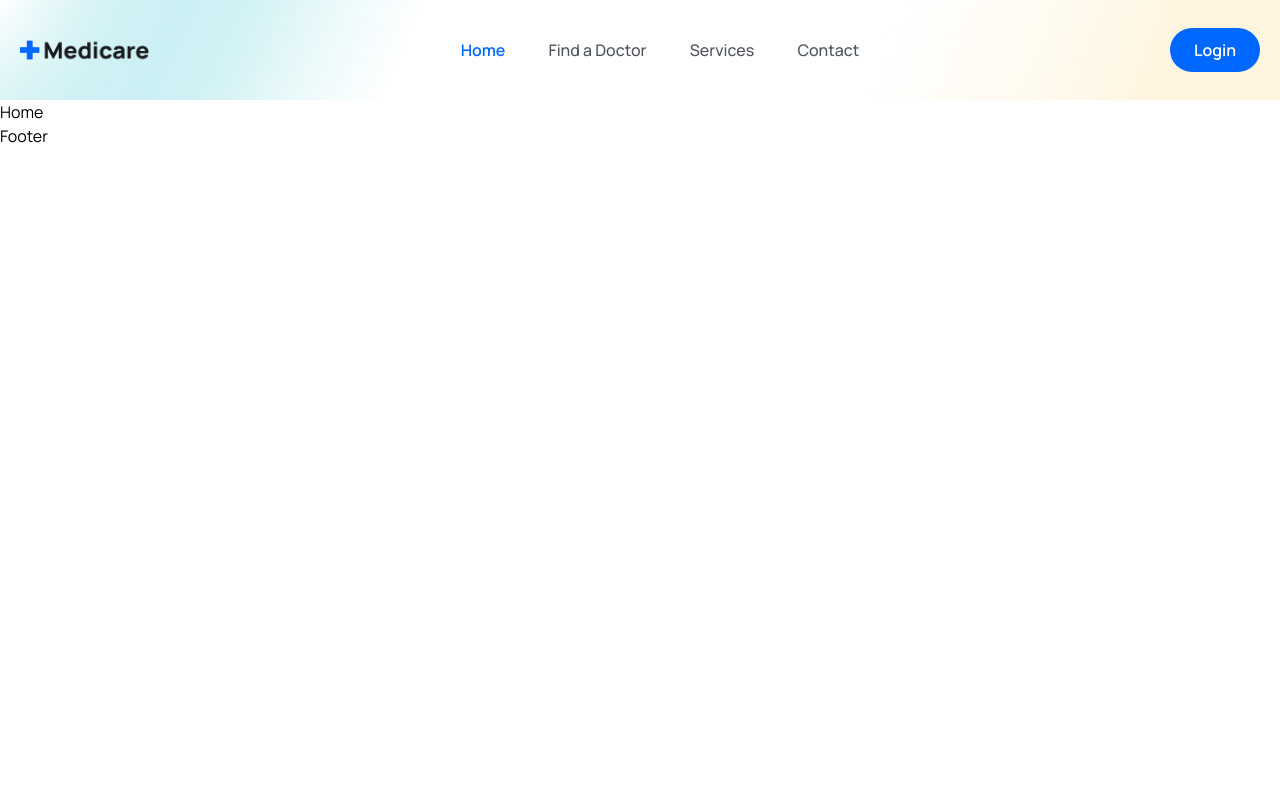
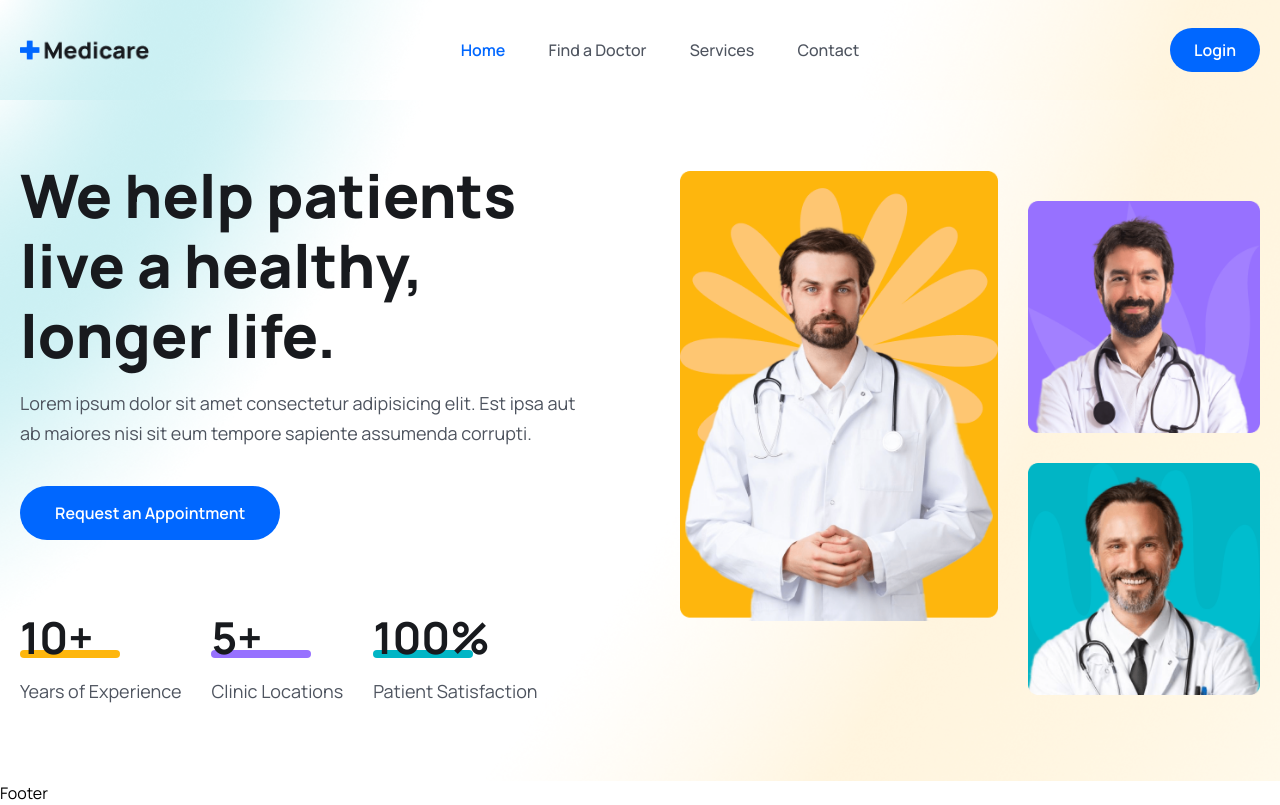
Before and after one commit to MohitCode17/doctor-appointment-system, a React (Vite) app in the folder client/: page / in a window 1280 px wide. Built offline with nearby package versions, Linux system fonts and the light colour scheme.

Commit message:
create hero section ui

```diff
--- a/client/src/index.css
+++ b/client/src/index.css
@@ -27,6 +27,9 @@
   .header {
     @apply bg-[url('./assets/images/mask.png')] bg-no-repeat bg-center bg-cover w-full h-[100px] leading-[100px];
   }
+  .hero_section {
+    @apply bg-[url('./assets/images/hero-bg.png')] bg-no-repeat bg-center bg-cover;
+  }
 }
 
 @media only screen and (max-width: 1024px) {
--- a/client/src/pages/Home.jsx
+++ b/client/src/pages/Home.jsx
@@ -1,5 +1,68 @@
+import HeroImgOne from "../assets/images/hero-img01.png";
+import HeroImgTwo from "../assets/images/hero-img02.png";
+import HeroImgThree from "../assets/images/hero-img03.png";
+
 const Home = () => {
-  return <div>Home</div>;
+  return (
+    <>
+      {/* hero section */}
+      <section className="hero_section pt-[60px] 2xl:h-[800px]">
+        <div className="container">
+          <div className="flex flex-col lg:flex-row gap-[90px] items-center justify-between">
+            {/* hero content */}
+            <div>
+              <div className="lg:w-[570px]">
+                <h1 className="text-[36px] leading-[46px] text-headingColor font-[800] md:text-[60px] md:leading-[70px]">
+                  We help patients live a healthy, longer life.
+                </h1>
+                <p className="text_para">
+                  Lorem ipsum dolor sit amet consectetur adipisicing elit. Est
+                  ipsa aut ab maiores nisi sit eum tempore sapiente assumenda
+                  corrupti.
+                </p>
+                <button className="btn">Request an Appointment</button>
+              </div>
+              {/* hero counter */}
+              <div className="mt-[30px] lg:mt-[70px] flex flex-col lg:flex-row lg:items-center gap-5 lg:gap-[30px]">
+                <div>
+                  <h2 className="text-[36px] leading-[56px] lg:text-[44px] lg:leading-[54px] font-[700] text-headingColor ">
+                    10+
+                  </h2>
+                  <span className="w-[100px] h-2 bg-yellowColor rounded-full block mt-[-14px]"></span>
+                  <p className="text_para">Years of Experience</p>
+                </div>
+                <div>
+                  <h2 className="text-[36px] leading-[56px] lg:text-[44px] lg:leading-[54px] font-[700] text-headingColor ">
+                    5+
+                  </h2>
+                  <span className="w-[100px] h-2 bg-purpleColor rounded-full block mt-[-14px]"></span>
+                  <p className="text_para">Clinic Locations</p>
+                </div>
+                <div>
+                  <h2 className="text-[36px] leading-[56px] lg:text-[44px] lg:leading-[54px] font-[700] text-headingColor ">
+                    100%
+                  </h2>
+                  <span className="w-[100px] h-2 bg-irisBlueColor rounded-full block mt-[-14px]"></span>
+                  <p className="text_para">Patient Satisfaction</p>
+                </div>
+              </div>
+            </div>
+
+            {/* hero banner image */}
+            <div className="flex gap-[30px] justify-end">
+              <div>
+                <img src={HeroImgOne} alt="" className="w-full" />
+              </div>
+              <div className="mt-[30px]">
+                <img src={HeroImgTwo} alt="" className="w-full mb-[30px]" />
+                <img src={HeroImgThree} alt="" className="w-full" />
+              </div>
+            </div>
+          </div>
+        </div>
+      </section>
+    </>
+  );
 };
 
 export default Home;
```
